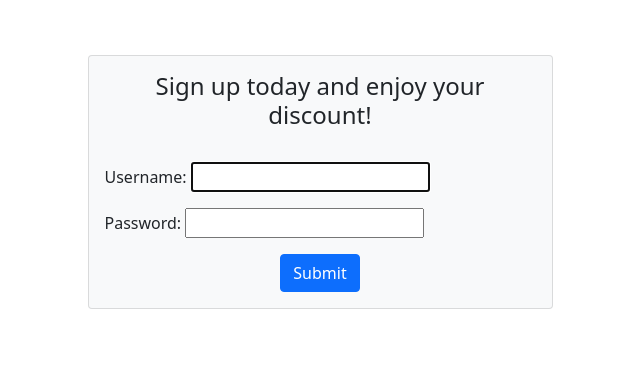
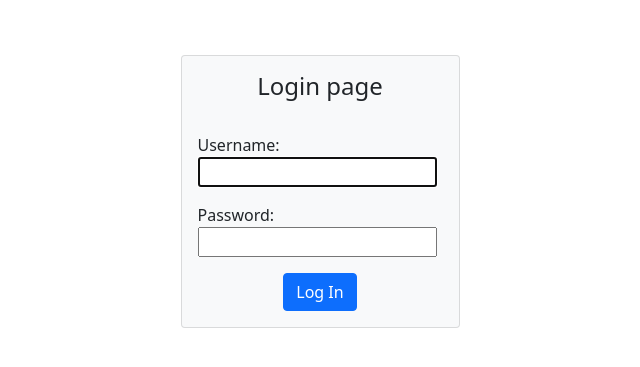
Before and after one commit to nurme-ave/SDA-final_1, a Django app: page /accounts/login/ in a window 1280 px wide. Shown: the part 57-424 px from the top of the page, without its empty margins (320-960 px from the left). Run offline with Django 3.2, Linux system fonts and the light colour scheme; data that the repository does not hold is empty.

Commit message:
Split form.html into login.html and register.html, fix minor things

```diff
--- a/accounts/views.py
+++ b/accounts/views.py
@@ -6,10 +6,10 @@ from accounts.forms import SignUpForm
 
 
 class MySignUpView(CreateView):
-    template_name = 'accounts/form.html'
+    template_name = 'accounts/register.html'
     form_class = SignUpForm
     success_url = reverse_lazy("accounts:login")
 
 
 class MyLoginView(LoginView):
-    template_name = 'accounts/form.html'
+    template_name = 'accounts/login.html'
--- a/templates/accounts/form.html
+++ b/templates/accounts/login.html
@@ -10,14 +10,14 @@ body {
 </style>
 
 <div class="d-flex justify-content-center align-items-center container">
-  <div class="mb-3 col-sm-5 card p-3 bg-light">
+  <div class="mb-3 col-sm-3 card p-3 bg-light">
     <form method="post">
       {% csrf_token %}
-      <h4 class="text-center">Sign up today and enjoy your discount!</h4>
+      <h4 class="text-center">Login page</h4>
       <br>
       {{ form.as_p }}
       <div class="text-center">
-        <button class="btn btn-primary" type="submit">Submit</button>
+        <button class="btn btn-primary" type="submit">Log In</button>
       </div>
     </form>
   </div>
```
Also changed, not shown: templates/accounts/register.html (added, +27 -0 lines).
